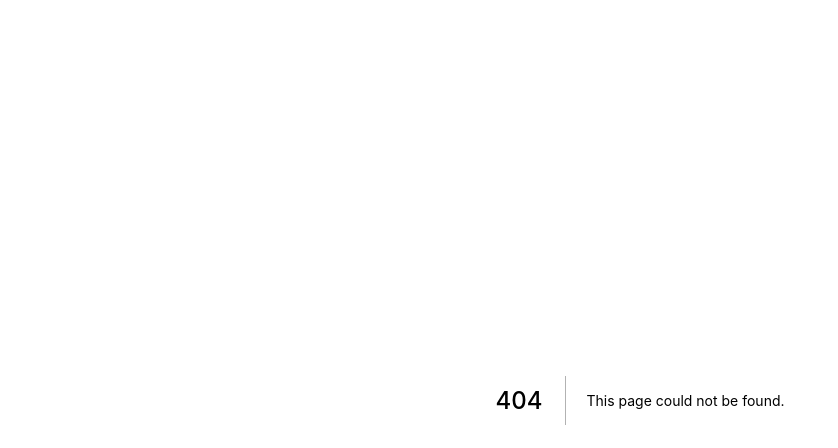
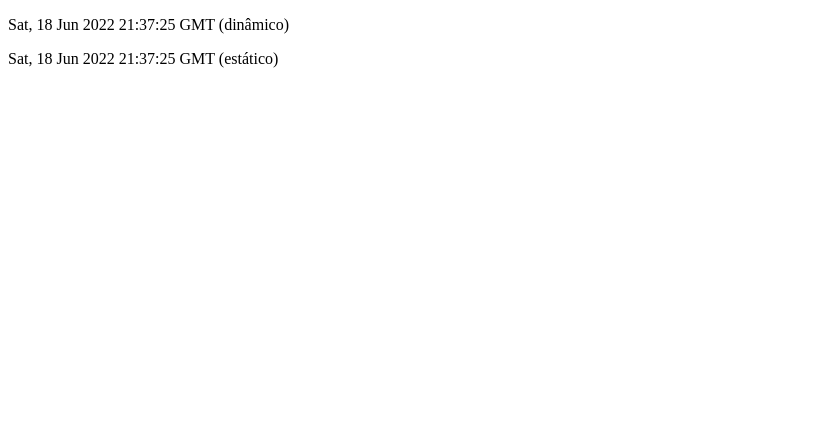
Before and after one commit to orafaortiz/next-api, a Next.js app: page /tempo in a window 1280 px wide. Before the commit this address had no page. Shown: the top 448 px of the page, without its empty margins (0-838 px from the left). Built offline with nearby package versions, Linux system fonts and the light colour scheme.

Commit message:
gitignore

```diff
--- /dev/null
+++ b/pages/tempo.js
@@ -0,0 +1,27 @@
+function Tempo(props) {
+    const dynamicDate = new Date();
+    const dynamicDateString = dynamicDate.toGMTString();
+
+
+    return (
+        <div>
+            <p>{dynamicDateString} (dinâmico)</p>
+            <p>{props.staticDateString } (estático)</p>
+        </div>
+
+
+    )
+}
+
+export function getStaticProps() {
+    const staticDate = new Date();
+    const staticDateString = staticDate.toGMTString();
+
+    return {
+        props: {
+            staticDateString,
+        }
+    }
+}
+
+export default Tempo;
```
Also changed, not shown: 1 other file (tests, documents, lock files or other folders).
